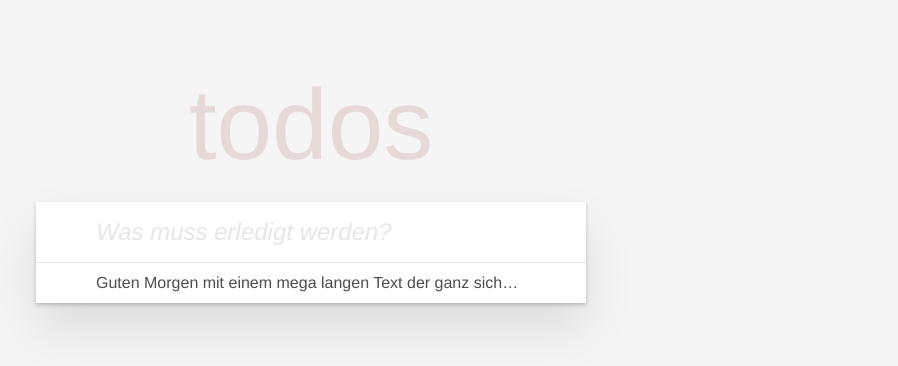
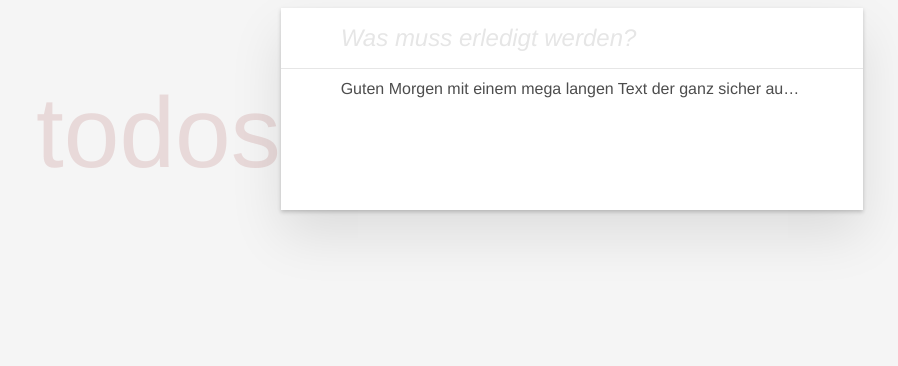
Before and after one commit to joelrhenisch/todo, a plain HTML site: page index.html in a window 1280 px wide. Shown: the whole page, without its empty margins (329-1227 px from the left). Drawn offline with Linux system fonts and the light colour scheme.

Commit message:
stand 28.12

```diff
--- a/style.css
+++ b/style.css
@@ -7,6 +7,7 @@ body {
 .wrapper {
     margin: 0 auto;
     width: 550px;
+    display: flex;
 }
 
 h1 {
@@ -15,11 +16,15 @@ h1 {
     font-weight: 100;
     margin-bottom: 20px;
     text-align: center;
+    align-items: flex-start;
+    order: 1;
 }
 
 .todo-list {
     background-color: #fff;
     box-shadow: 0 2px 4px 0 rgba(0, 0, 0, 0.2), 0 25px 50px 0 rgba(0, 0, 0, 0.1);
+    align-items: flex-start;
+    order: 2;
 }
 
 .new-todo {
```
